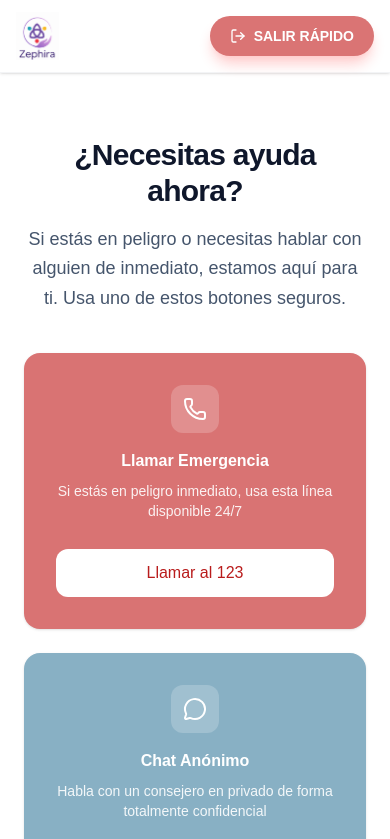
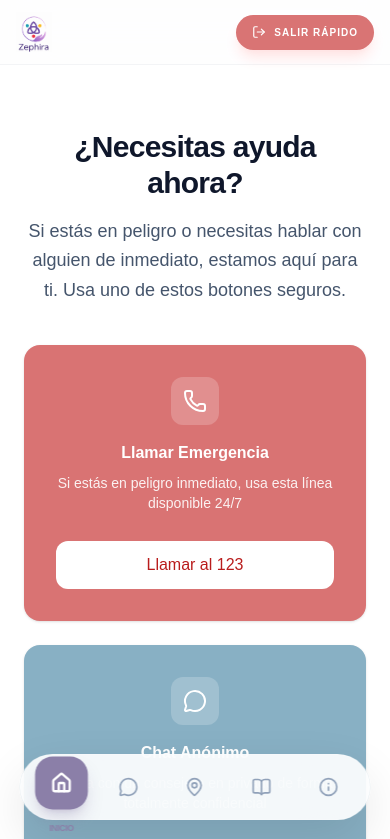
Before and after one commit to Bradon177/Zephira, a Next.js app: page / in a window 390 px wide. Shown: the top 839 px of the page. Built offline with nearby package versions, Linux system fonts and the light colour scheme.

Commit message:
Navegacion rapida

```diff
--- a/src/app/components/Header.jsx
+++ b/src/app/components/Header.jsx
@@ -1,42 +1,99 @@
 "use client";
 
 import React from 'react'
-import { LogOut, Zap } from "lucide-react";
-import Button from "../ui/button";
+import { LogOut, MessageCircle, MapPin, Info, BookOpen, Home } from "lucide-react";
 import Link from "next/link";
+import { usePathname } from 'next/navigation';
 
 export default function Header() {
+  const pathname = usePathname();
+
   const handleQuickExit = () => {
-    // Abrir una nueva ventana con contenido neutral (ej: Google o Noticias)
     window.open('https://www.google.com', '_blank', 'noopener,noreferrer');
-
-    // Disparar el evento de pánico para activar el PanicOverlay en la ventana actual
     const event = new CustomEvent('zephira-panic', { detail: 'trigger-panic' });
     window.dispatchEvent(event);
   };
 
+  const navLinks = [
+    { name: 'Inicio', href: '/', icon: Home },
+    { name: 'Chat', href: '/chat', icon: MessageCircle },
+    { name: 'Ayuda', href: '/ayuda-cercana', icon: MapPin },
+    { name: 'Info', href: '/informacion', icon: BookOpen },
+    { name: 'Sistema', href: '/informacion-sistema', icon: Info },
+  ];
+
   return (
-    <header className="bg-white/95 backdrop-blur-md border-b border-gray-100 sticky top-0 z-50 shadow-sm">
+    <>
+      <header className="bg-white/80 backdrop-blur-xl border-b border-gray-100 sticky top-0 z-50 transition-all duration-300">
         <div className="max-w-7xl mx-auto px-4 md:px-8 py-3 flex justify-between items-center">
-          <Link href="/" className="flex items-center hover:opacity-90 transition-opacity">
+          {/* Logo - Siempre a la izquierda */}
+          <Link href="/" className="flex items-center hover:opacity-80 transition-opacity">
             <img
               src="/logo.png"
               alt="Zephira Logo"
-              className="h-12 w-auto object-contain"
+              className="h-10 md:h-11 w-auto object-contain"
             />
           </Link>
 
-          <div className="flex items-center gap-4">
-            <button
-              onClick={handleQuickExit}
-              className="group flex items-center gap-2 px-5 py-2.5 bg-[#d97373] hover:bg-[#c96565] text-white rounded-full font-bold text-sm transition-all shadow-lg shadow-red-200 active:scale-95 animate-pulse hover:animate-none"
-            >
-              <LogOut className="w-4 h-4 transition-transform group-hover:-translate-x-1" />
-              <span>SALIR RÁPIDO</span>
-              <div className="hidden md:block ml-2 px-2 py-0.5 bg-white/20 rounded text-[10px] font-medium uppercase">Esc</div>
-            </button>
-          </div>
+          {/* Desktop Navigation - Centrada y minimalista */}
+          <nav className="hidden lg:flex items-center gap-8">
+            {navLinks.map((link) => {
+              const isActive = pathname === link.href;
+              return (
+                <Link
+                  key={link.href}
+                  href={link.href}
+                  className={`relative py-2 text-[11px] font-black uppercase tracking-[0.15em] transition-all duration-300 ${
+                    isActive ? 'text-[#8b7fa8]' : 'text-slate-400 hover:text-slate-600'
+                  }`}
+                >
+                  {link.name}
+                  {isActive && (
+                    <span className="absolute -bottom-1 left-1/2 -translate-x-1/2 w-1 h-1 bg-[#8b7fa8] rounded-full animate-in fade-in zoom-in duration-500" />
+                  )}
+                </Link>
+              );
+            })}
+          </nav>
+
+          {/* Botón Salir Rápido - Siempre visible a la derecha */}
+          <button
+            onClick={handleQuickExit}
+            className="group flex items-center gap-2 px-4 md:px-6 py-2.5 bg-[#d97373] hover:bg-[#c96565] text-white rounded-full font-black text-[10px] md:text-xs tracking-widest transition-all shadow-lg shadow-red-100 active:scale-95 animate-pulse hover:animate-none"
+          >
+            <LogOut className="w-3.5 h-3.5 transition-transform group-hover:-translate-x-1" />
+            <span>SALIR RÁPIDO</span>
+          </button>
         </div>
       </header>
+
+      {/* Floating Bottom Navigation - Solo para móviles */}
+      <nav className="lg:hidden fixed bottom-6 left-1/2 -translate-x-1/2 z-50 w-[90%] max-w-md">
+        <div className="bg-white/90 backdrop-blur-2xl border border-white/20 shadow-[0_20px_50px_rgba(0,0,0,0.1)] rounded-[2.5rem] p-2 flex items-center justify-around">
+          {navLinks.map((link) => {
+            const Icon = link.icon;
+            const isActive = pathname === link.href;
+            return (
+              <Link
+                key={link.href}
+                href={link.href}
+                className={`relative flex flex-col items-center justify-center w-12 h-12 rounded-2xl transition-all duration-500 ${
+                  isActive
+                    ? 'bg-[#8b7fa8] text-white shadow-lg shadow-[#8b7fa8]/30 scale-110 -translate-y-1'
+                    : 'text-slate-400 hover:text-slate-600'
+                }`}
+              >
+                <Icon className={`w-5 h-5 ${isActive ? 'stroke-[2.5px]' : 'stroke-2'}`} />
+                {isActive && (
+                  <span className="absolute -bottom-6 text-[8px] font-black uppercase tracking-tighter text-[#8b7fa8] animate-in slide-in-from-top-2 duration-300">
+                    {link.name}
+                  </span>
+                )}
+              </Link>
+            );
+          })}
+        </div>
+      </nav>
+    </>
   )
 }
```
